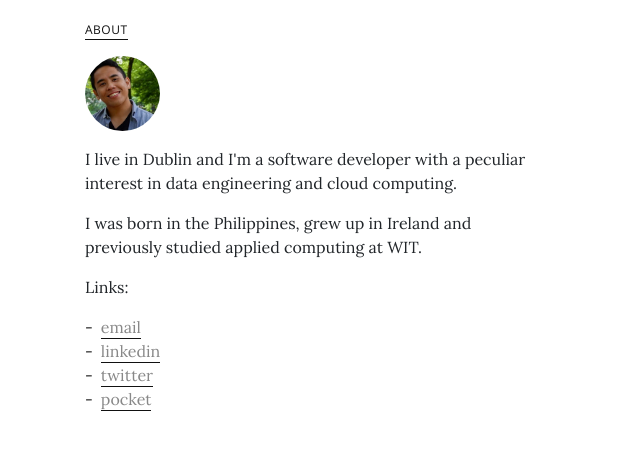
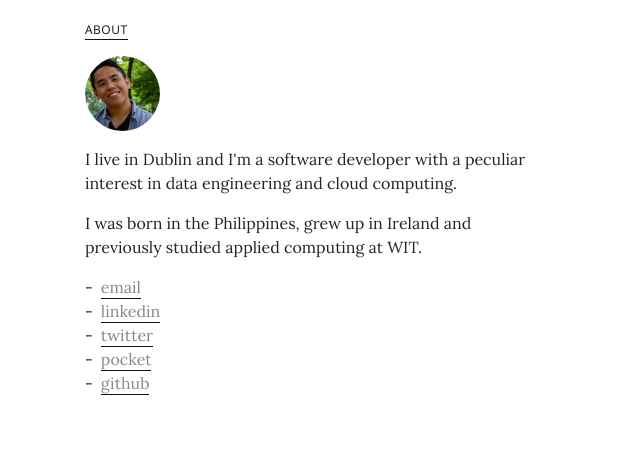
Before and after one commit to jkrclaro/jkrclaro.github.io, a React (Create React App) app: page / in a window 1280 px wide. Shown: the top 450 px of the page, without its empty margins (0-640 px from the left). Built offline with nearby package versions, Linux system fonts and the light colour scheme.

Commit message:
Add Github

```diff
--- a/src/components/Home.jsx
+++ b/src/components/Home.jsx
@@ -14,12 +14,12 @@ class Home extends React.Component {
                     <img className='mb-3' alt='me.png' src='/me.png' height='75' width='75' style={{ borderRadius: '50%'}}></img>
                     <p>I live in Dublin and I'm a software developer with a peculiar interest in data engineering and cloud computing.</p>
                     <p>I was born in the Philippines, grew up in Ireland and previously studied applied computing at WIT.</p>
-                    <p className='mb-3'>Links:</p>
                     <div id='links'>
                         <div><span className='bulletpoint mr-2'>-</span><a href='mailto:jkrclaro@gmail.com'>email</a></div>
                         <div><span className='bulletpoint mr-2'>-</span><a href='https://www.linkedin.com/in/johnclaro' target='_blank' rel='noopener noreferrer'>linkedin</a></div>
                         <div><span className='bulletpoint mr-2'>-</span><a href='https://www.twitter.com/johnclaro_' target='_blank' rel='noopener noreferrer'>twitter</a></div>
                         <div><span className='bulletpoint mr-2'>-</span><a href='https://getpocket.com/@johnclaro' target='_blank' rel='noopener noreferrer'>pocket</a></div>
+                        <div><span className='bulletpoint mr-2'>-</span><a href='https://github.com/johnclaro' target='_blank' rel='noopener noreferrer'>github</a></div>
                      </div>
                 </div>
             </div>
```
